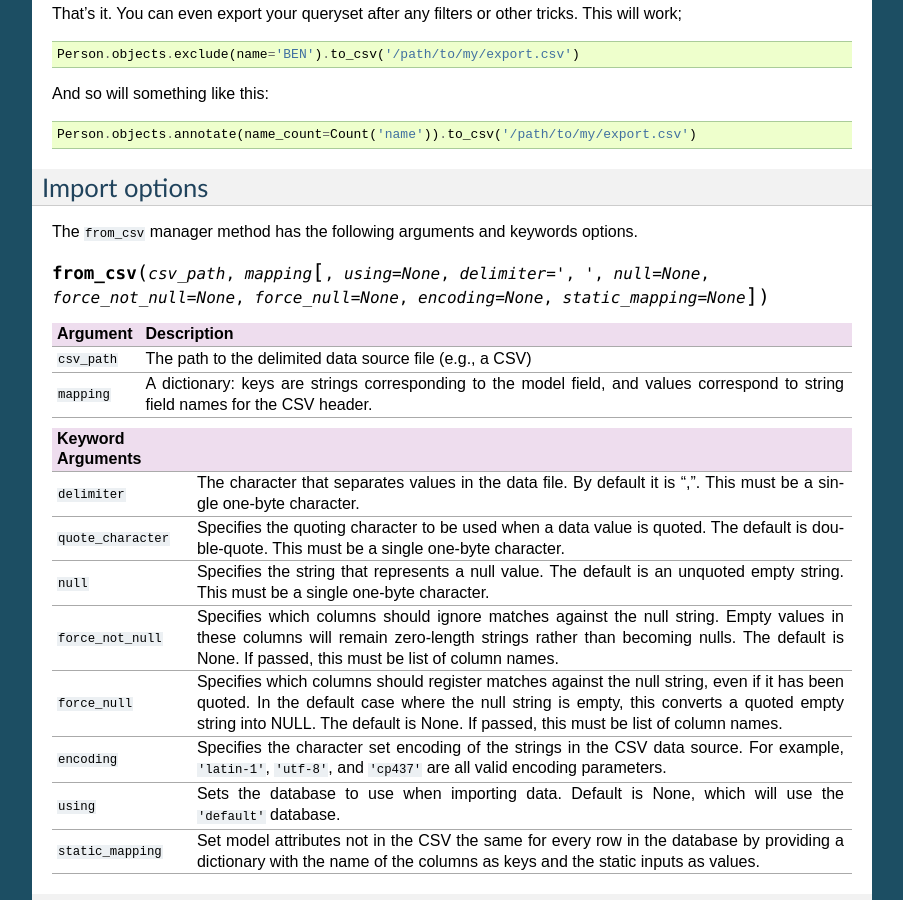
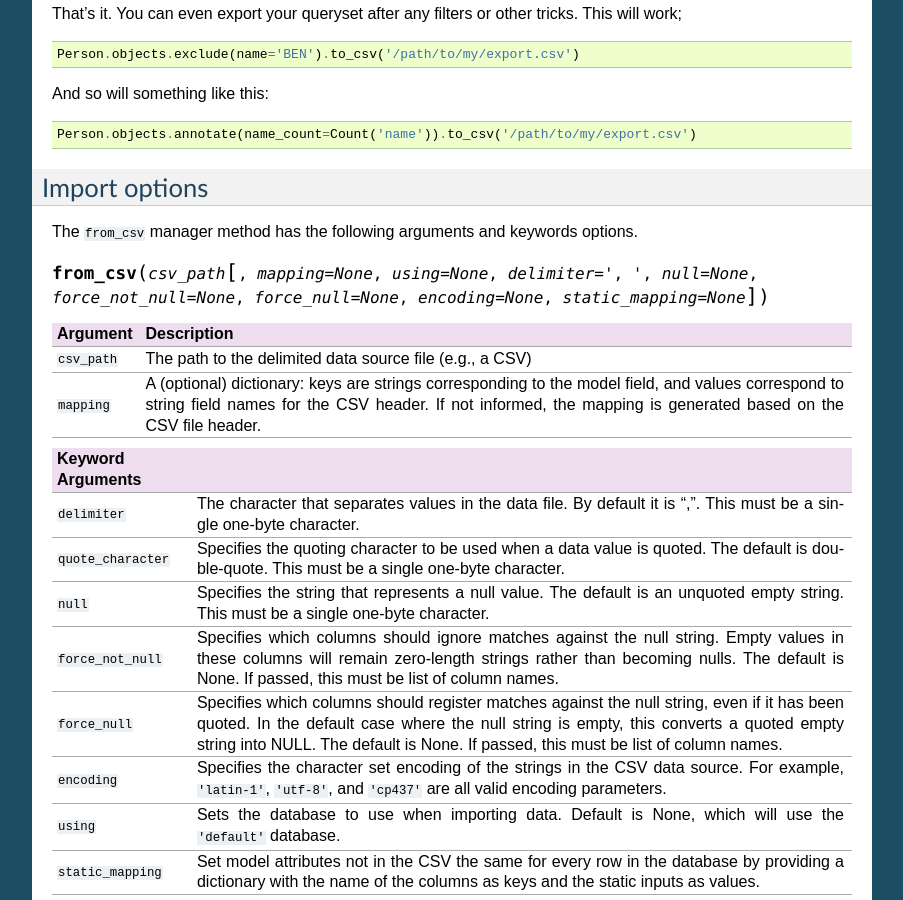
Before and after one commit to palewire/django-postgres-copy, a Sphinx documentation site: the page built from docs/index.rst, in a window 1280 px wide and 900 px high, scrolled down 2340 px. Shown: the whole window, without its empty margins (198-1101 px from the left). Built offline with Sphinx 7.4.7, drawn with Linux system fonts in a browser that asks for light colours.

Commit message:
Makes the mapping argument optional

```diff
--- a/docs/index.rst
+++ b/docs/index.rst
@@ -162,7 +162,7 @@ Import options
 
 The ``from_csv`` manager method has the following arguments and keywords options.
 
-.. method:: from_csv(csv_path, mapping[, using=None, delimiter=',', null=None, force_not_null=None, force_null=None, encoding=None, static_mapping=None])
+.. method:: from_csv(csv_path[, mapping=None, using=None, delimiter=',', null=None, force_not_null=None, force_null=None, encoding=None, static_mapping=None])
 
 
 =================  =========================================================
@@ -171,9 +171,10 @@ Argument           Description
 ``csv_path``       The path to the delimited data source file
                    (e.g., a CSV)
 
-``mapping``        A dictionary: keys are strings corresponding to
-                   the model field, and values correspond to
-                   string field names for the CSV header.
+``mapping``        A (optional) dictionary: keys are strings corresponding
+                   to the model field, and values correspond to string
+                   field names for the CSV header. If not informed, the
+                   mapping is generated based on the CSV file header.
 =================  =========================================================
 
 =====================  =====================================================
--- a/postgres_copy/__init__.py
+++ b/postgres_copy/__init__.py
@@ -11,7 +11,7 @@ class CopyQuerySet(models.QuerySet):
     """
     Subclass of QuerySet that adds from_csv and to_csv methods.
     """
-    def from_csv(self, csv_path, mapping, **kwargs):
+    def from_csv(self, csv_path, mapping=None, **kwargs):
         """
         Copy CSV file from the provided path to the current model using the provided mapping.
         """
```
Also changed, not shown: 3 other files.
